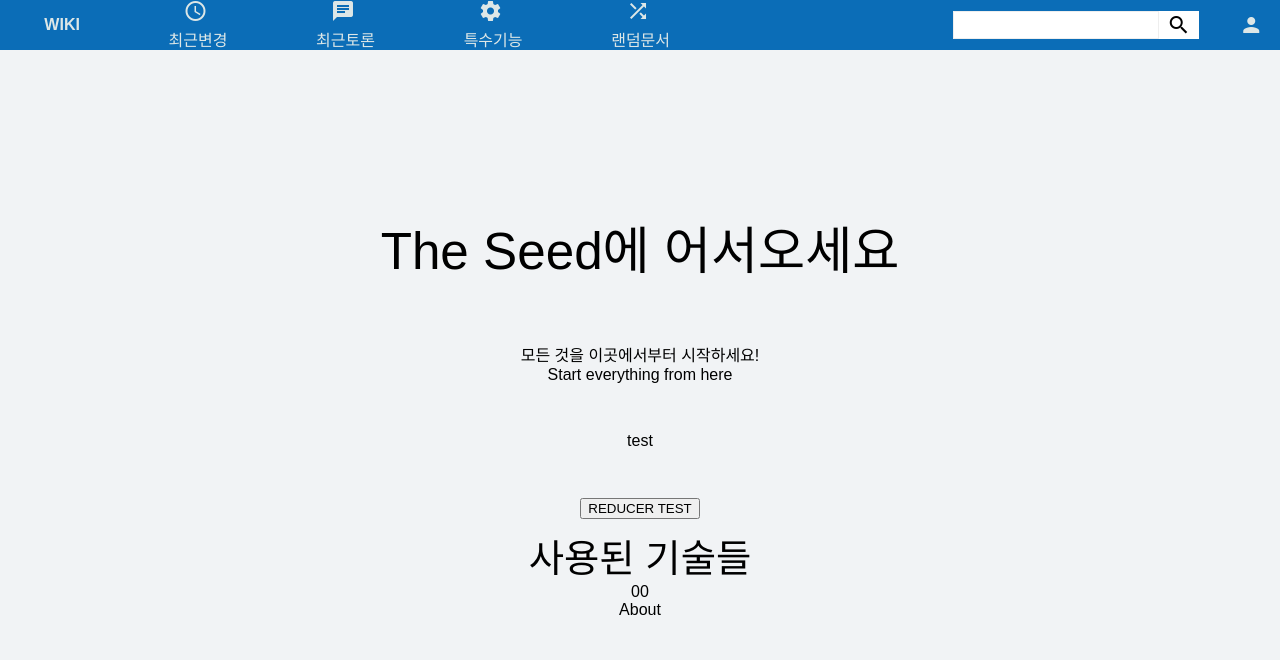
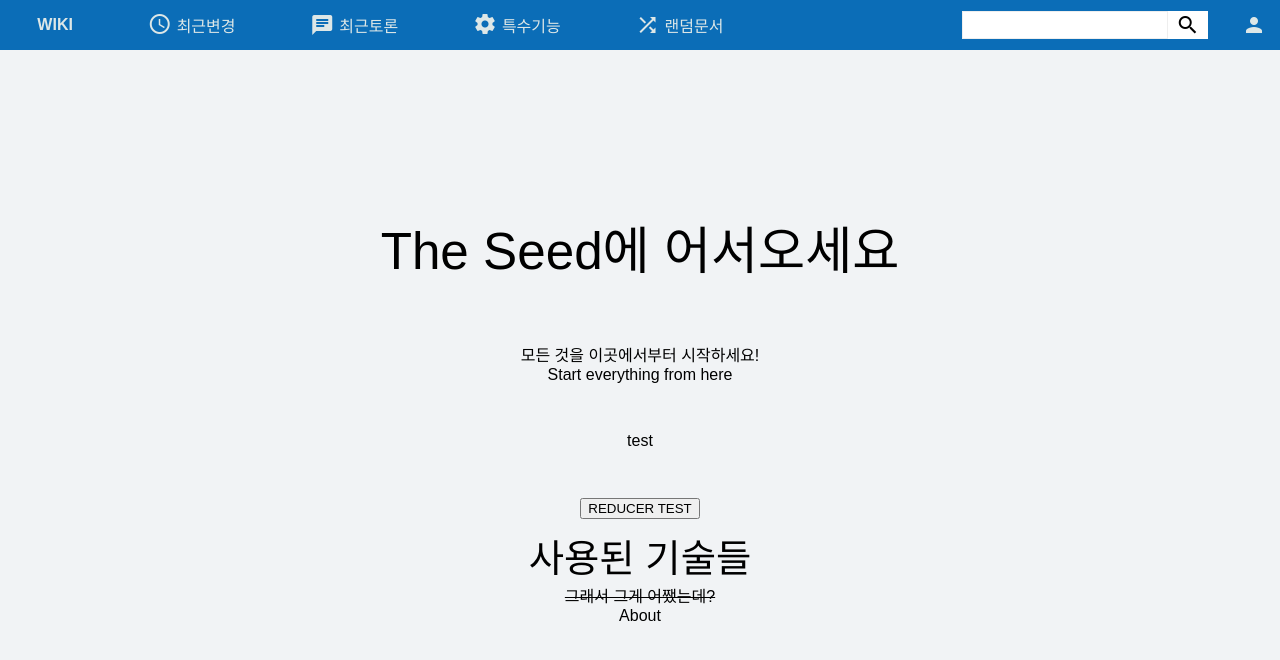
Before and after one commit to ktjd123/wiki, a React app in the folder frontend/: page / in a window 1280 px wide. Built offline with nearby package versions, Linux system fonts and the light colour scheme.

Commit message:
parser to here

```diff
--- a/frontend/src/components/Header/Header.css
+++ b/frontend/src/components/Header/Header.css
@@ -37,7 +37,7 @@
     font-weight: 600;
 }
 
-.header .left > div{
+.header .left > a{
     display: flex;
     align-items: center;
 }
--- a/frontend/src/components/Main/Main.js
+++ b/frontend/src/components/Main/Main.js
@@ -1,11 +1,19 @@
 import React from 'react';
 import { Link } from 'react-router-dom'
+import {parser} from 'lib/parser'
 import './Main.css';
 
 
 const Main = ({ testString, reducerTest }) => {
 
-    let string = "[[[ 그래서 그게 어쨌는데? ]]]  쏼라쏼라 [[[또왜]]] <br>"
+    let string = "[그래서 그게 어쨌는데?] [또 왜]<br>"
+    let showString = "d"
+    let result = parser.get(string, "[", "]")
+    showString = (
+        <div className='cancel'>
+            {result[0]}
+        </div>
+    )
     return (
         <div>
             <div className="App">
@@ -23,15 +31,7 @@
                 </button>
                 </div>
                 <div className="title">사용된 기술들</div>
-                {
-                    string.split('[[[').map((inner, i) => {
-                        inner = inner.replace(']]]', '')
-                        if (i === 0) {
-                            return (<div className='cancel'>{inner}</div>)
-                        }
-                        return 0;
-                    })
-                }
+                {showString}
             </div>
             <Link to='/about'>About</Link>
         </div>
--- /dev/null
+++ b/frontend/src/lib/parser.js
@@ -0,0 +1,40 @@
+export const parser = {
+    results:[],
+    string:"",
+    getFromBetween (sub1,sub2) {
+        if(this.string.indexOf(sub1) < 0 || this.string.indexOf(sub2) < 0) return false;
+        var SP = this.string.indexOf(sub1)+sub1.length;
+        var string1 = this.string.substr(0,SP);
+        var string2 = this.string.substr(SP);
+        var TP = string1.length + string2.indexOf(sub2);
+        return this.string.substring(SP,TP);
+    },
+    removeFromBetween (sub1,sub2) {
+        if(this.string.indexOf(sub1) < 0 || this.string.indexOf(sub2) < 0) return false;
+        var removal = sub1+this.getFromBetween(sub1,sub2)+sub2;
+        this.string = this.string.replace(removal,"");
+    },
+    getAllResults (sub1,sub2) {
+        // first check to see if we do have both substrings
+        if(this.string.indexOf(sub1) < 0 || this.string.indexOf(sub2) < 0) return;
+
+        // find one result
+        var result = this.getFromBetween(sub1,sub2);
+        // push it to the results array
+        this.results.push(result);
+        // remove the most recently found one from the string
+        this.removeFromBetween(sub1,sub2);
+
+        // if there's more substrings
+        if(this.string.indexOf(sub1) > -1 && this.string.indexOf(sub2) > -1) {
+            this.getAllResults(sub1,sub2);
+        }
+        else return;
+    },
+    get (string,sub1,sub2){
+        this.results = [];
+        this.string = string;
+        this.getAllResults(sub1,sub2);
+        return this.results;
+    }
+};
```
